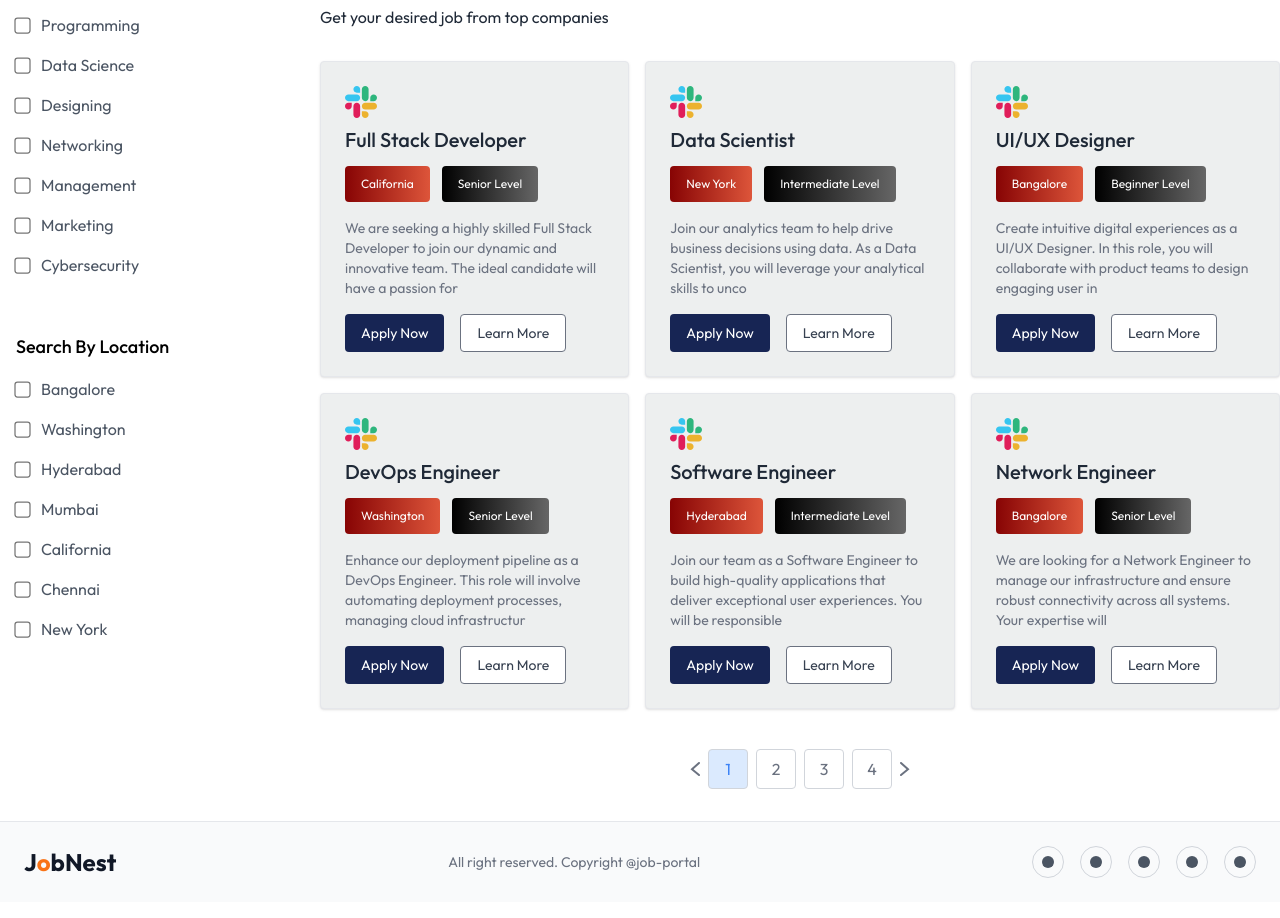
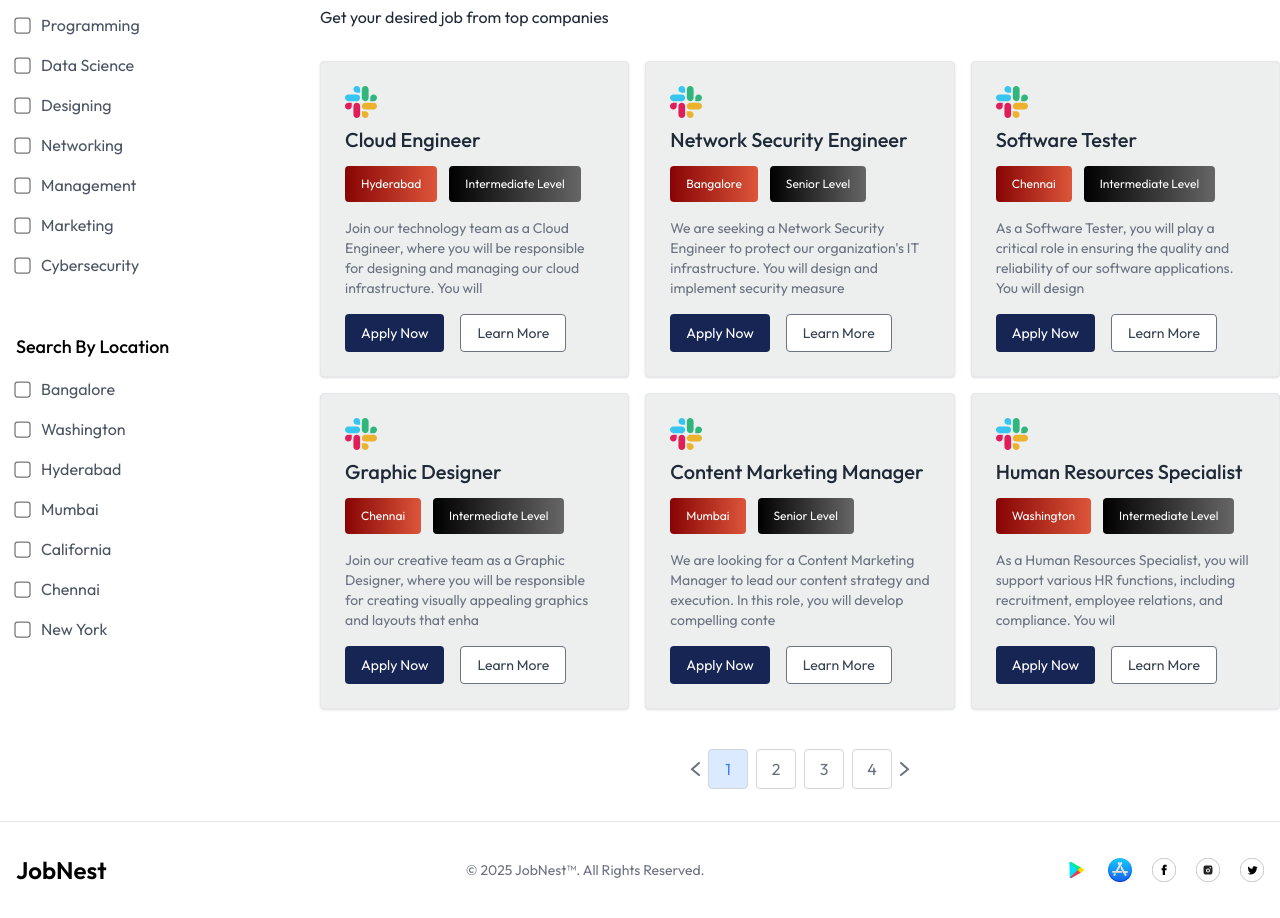
Before and after one commit to KamalpreetSinghVirk0022/JobNest, a React (Vite) app in the folder client/: page / in a window 1280 px wide. Shown: the part 660-1578 px from the top of the page. Built offline with nearby package versions, Linux system fonts and the light colour scheme; no server answers.

Commit message:
Second commit

```diff
--- a/client/src/components/AppDownload.jsx
+++ /dev/null
@@ -1,12 +0,0 @@
-import React from 'react'
-import { assets } from '../assets/assets'
-
-const FotterSection = () => {
-  return (
-    <div className='container px-4 2xl:px-20 mx-auto my-20'>
-
-    </div>
-  )
-}
-
-export default FotterSection
--- a/client/src/components/FotterSection.jsx
+++ b/client/src/components/FotterSection.jsx
@@ -1,62 +1,63 @@
-import React from 'react'
+import React from 'react';
+import { assets } from '../assets/assets';
 
-const FooterSection = () => {
+// A single icon component for better reusability and cleaner code
+const SocialIcon = ({ href, children }) => (
+  <a href={href} target="_blank" rel="noopener noreferrer" className="text-gray-500 hover:opacity-75 transition-opacity duration-300">
+    {children}
+  </a>
+);
+
+export default function Footer() {
   return (
-    <footer className="bg-gray-50 border-t border-gray-200 py-6 px-6">
-      <div className="max-w-7xl mx-auto flex items-center justify-between">
-        {/* Logo */}
-        <div className="flex items-center">
-          <h2 className="text-2xl font-bold text-gray-900">
-            J<span className="text-orange-500">o</span>bNest
-          </h2>
-        </div>
+    <footer className="bg-white dark:bg-gray-900 w-full border-t border-gray-200 dark:border-gray-700">
+      <div className="mx-auto w-full max-w-screen-xl p-4 py-6 lg:py-8">
+        <div className="flex flex-col md:flex-row items-center justify-between">
+          {/* Left Side: Logo */}
+          <div className="mb-4 md:mb-0">
+            <a href="#" className="flex items-center">
+              {/* You can replace this with your actual logo SVG or Image */}
+              <span className="self-center text-2xl font-semibold whitespace-nowrap dark:text-white">JobNest</span>
+            </a>
+          </div>
 
-        {/* Copyright */}
-        <div className="text-gray-500 text-sm">
-          All right reserved. Copyright @job-portal
-        </div>
+          {/* Center: Copyright Text */}
+          <div className="text-sm text-gray-500 text-center dark:text-gray-400 mb-4 md:mb-0">
+            © {new Date().getFullYear()} JobNest™. All Rights Reserved.
+          </div>
 
-        {/* Social Icons */}
-        <div className="flex items-center gap-4">
-          <a
-            href="#"
-            className="w-8 h-8 flex items-center justify-center rounded-full border border-gray-300 text-gray-600 hover:bg-orange-500 hover:text-white hover:border-orange-500 transition-colors duration-200"
-            aria-label="Google Play Store"
-          >
-            <div className="w-3 h-3 bg-current rounded-full"></div>
-          </a>
-          <a
-            href="#"
-            className="w-8 h-8 flex items-center justify-center rounded-full border border-gray-300 text-gray-600 hover:bg-orange-500 hover:text-white hover:border-orange-500 transition-colors duration-200"
-            aria-label="Apple App Store"
-          >
-            <div className="w-3 h-3 bg-current rounded-full"></div>
-          </a>
-          <a
-            href="#"
-            className="w-8 h-8 flex items-center justify-center rounded-full border border-gray-300 text-gray-600 hover:bg-orange-500 hover:text-white hover:border-orange-500 transition-colors duration-200"
-            aria-label="Facebook"
-          >
-            <div className="w-3 h-3 bg-current rounded-full"></div>
-          </a>
-          <a
-            href="#"
-            className="w-8 h-8 flex items-center justify-center rounded-full border border-gray-300 text-gray-600 hover:bg-orange-500 hover:text-white hover:border-orange-500 transition-colors duration-200"
-            aria-label="Twitter"
-          >
-            <div className="w-3 h-3 bg-current rounded-full"></div>
-          </a>
-          <a
-            href="#"
-            className="w-8 h-8 flex items-center justify-center rounded-full border border-gray-300 text-gray-600 hover:bg-orange-500 hover:text-white hover:border-orange-500 transition-colors duration-200"
-            aria-label="Instagram"
-          >
-            <div className="w-3 h-3 bg-current rounded-full"></div>
-          </a>
+          {/* Right Side: Social Media Icons */}
+          <div className="flex space-x-5 rtl:space-x-reverse">
+            {/* Replace the src in the <img> tags below with the actual paths to your SVG files.
+              For example, if your icons are in a public/icons folder, the path would be "/icons/play-store.svg".
+            */}
+            <SocialIcon href="#">
+              <img src={assets.play_store} alt="Google Play" className="w-6 h-6" />
+              <span className="sr-only">Google Play page</span>
+            </SocialIcon>
+
+            <SocialIcon href="#">
+               <img src={assets.app_store} alt="Apple App Store" className="w-6 h-6" />
+              <span className="sr-only">Apple App Store page</span>
+            </SocialIcon>
+
+            <SocialIcon href="#">
+              <img src={assets.facebook_icon} alt="Facebook" className="w-6 h-6" />
+              <span className="sr-only">Facebook page</span>
+            </SocialIcon>
+
+            <SocialIcon href="#">
+              <img src={assets.instagram_icon} alt="Instagram" className="w-6 h-6" />
+              <span className="sr-only">Instagram community</span>
+            </SocialIcon>
+
+            <SocialIcon href="#">
+              <img src={assets.twitter_icon} alt="Twitter" className="w-6 h-6" />
+              <span className="sr-only">Twitter page</span>
+            </SocialIcon>
+          </div>
         </div>
       </div>
     </footer>
   );
-};
-
-export default FooterSection;
+}
--- a/client/src/components/JobListing.jsx
+++ b/client/src/components/JobListing.jsx
@@ -1,4 +1,4 @@
-import React, { useContext, useState } from "react";
+import React, { useContext, useEffect, useState } from "react";
 import { AppContext } from "../context/AppContext";
 import { assets, JobCategories, JobLocations } from "../assets/assets";
 import JobCard from "./JObCard";
@@ -7,6 +7,43 @@ const JobListing = () => {
   const { isSearched, searchFilter, setSearchFilter, jobs } = useContext(AppContext);
   const [showFilter, setShowFilter] = useState(false);
   const [currentPage,setCurrentPage]=useState(1);
+  const [selectedCategories,setSelectedCategories]=useState([]);
+  const [selectedLocations,setSelectedLocations]=useState([]);
+  const [filteredJobs,setFilteredJobs]=useState(jobs);
+
+
+  const handleCategoryChange=(category) =>{
+    setSelectedCategories(
+      prev => prev.includes(category) ? prev.filter(c=> c !== category) : [...prev,category]
+    )
+  }
+
+useEffect(()=>{
+const matchesCategory=job=>selectedCategories.length===0 || selectedCategories.includes(job.category)
+
+const matchesLocation=job=>selectedLocations.length===0 || selectedLocations.includes(job.location)
+
+const matchesTitle=job =>searchFilter.title === "" || job.title.toLowerCase().includes(searchFilter.title.toLowerCase())
+
+const matchesSearchLocation= job=>searchFilter.location === "" || job.location.toLowerCase().includes(searchFilter.location.toLowerCase())
+
+
+const newFilteredJobs=jobs.slice().reverse().filter(
+  job => matchesCategory(job) && matchesLocation(job) && matchesTitle(job) && matchesSearchLocation(job)
+)
+
+setFilteredJobs(newFilteredJobs)
+setCurrentPage(1)
+
+},[jobs,selectedCategories,selectedLocations,searchFilter])
+
+
+  const handlelocationChange=(location) =>{
+    setSelectedLocations(
+      prev => prev.includes(location) ? prev.filter(c=> c !== location) : [...prev,location]
+    )
+  }
+
   return (
     <div className="container 2xl:px-20 mx-auto flex flex-col lg:flex-row max-lg:space-y-8 py-8">
       {/*Sidebar */}
@@ -56,7 +93,12 @@ const JobListing = () => {
           <ul className="space-y-4 text-gray-600">
             {JobCategories.map((category, index) => (
               <li className="flex gap-3 items-center" key={index}>
-                <input className="scale-125" type="checkbox" name="" id="" />
+                <input
+                 className="scale-125"
+                 type="checkbox"
+                 onChange={()=> handleCategoryChange(category)}
+                 checked={selectedCategories.includes(category)}
+                 />
                 {category}
               </li>
 
@@ -70,7 +112,11 @@ const JobListing = () => {
           <ul className="space-y-4 text-gray-600">
             {JobLocations.map((location, index) => (
               <li className="flex gap-3 items-center" key={index}>
-                <input className="scale-125" type="checkbox" name="" id="" />
+                <input
+                className="scale-125"
+                type="checkbox"
+                onChange={()=> handlelocationChange(location)}
+                 checked={selectedLocations.includes(location)} />
                 {location}
               </li>
             ))}
@@ -85,25 +131,25 @@ const JobListing = () => {
         </h3>
         <p className="mb-8">Get your desired job from top companies</p>
         <div className=" grid grid-cols-1 sm:grid-cols-2 xl:grid-cols-3 gap-4 ">
-          {jobs.slice((currentPage-1)*6,currentPage*6).map((job,index)=>(
+          {filteredJobs.slice((currentPage-1)*6,currentPage*6).map((job,index)=>(
             <JobCard key={index} job={job} />
           ))}
 
           </div>
 
           {/* pagination */}
-          {jobs.length > 0 && (
+          {filteredJobs.length > 0 && (
             <div className="flex items-center justify-center space-x-2 mt-10">
             <a href="#job-list">
               <img onClick={() => setCurrentPage(Math.max(currentPage-1),1)} src={assets.left_arrow_icon} alt="" />
             </a>
-            {Array.from({length: Math.ceil(jobs.length/6)}).map((_,index)=>(
-              <a href="#job-list">
+            {Array.from({length: Math.ceil(filteredJobs.length/6)}).map((_,index)=>(
+              <a key={index} href="#job-list">
                 <button onClick={() => setCurrentPage(index+1)} className={`w-10 h-10 flex items-center justify-center border border-gray-300 rounded ${currentPage===index+1 ? 'bg-blue-100 text-blue-500' : 'text-gray-500'}`}>{index+1}</button>
               </a>
             ))}
              <a href="#job-list">
-              <img onClick={()=>setCurrentPage(Math.min(currentPage+1,Math.ceil(jobs.length/6)))} src={assets.right_arrow_icon} alt="" />
+              <img onClick={()=>setCurrentPage(Math.min(currentPage+1,Math.ceil(filteredJobs.length/6)))} src={assets.right_arrow_icon} alt="" />
             </a>
           </div>)}
       </section>
--- /dev/null
+++ b/client/src/components/Loading.jsx
@@ -0,0 +1,11 @@
+import React from 'react'
+
+const Loading = () => {
+  return (
+    <div className='min-h-screen flex items-center justify-center'>
+      <div className='w-20 h-20 border-4 border-gray-300 border-t-4 border-t-blue-400 rounded-full animate-spin'></div>
+    </div>
+  )
+}
+
+export default Loading
--- a/client/src/pages/ApplyJob.jsx
+++ b/client/src/pages/ApplyJob.jsx
@@ -1,8 +1,41 @@
-import React from 'react'
+import React, { useContext, useEffect, useState } from 'react'
+import { useParams } from 'react-router-dom'
+import { AppContext } from '../context/AppContext'
+import { jobsData } from '../assets/assets'
+import Loading from '../components/Loading'
+import Navbar from '../components/Navbar'
 
 const ApplyJob = () => {
-  return (
-    <div>ApplyJob</div>
+
+  const { id }=useParams()
+
+  const [JobData,setJobData]=useState(null)
+
+  const { jobs }=useContext(AppContext)
+
+  const fetchJob=async () => {
+    const data=jobs.filter(job=>job._id===id)
+    if(data.length!==0){
+      setJobData(data[0])
+      console.log(data[0])
+    }
+  }
+
+  useEffect(() =>{
+    if(jobs.length>0){
+      fetchJob()
+    }
+  },[id, jobs])
+
+  return JobData ?(
+    <>
+
+     <Navbar />
+
+
+    </>
+  ) :(
+   <Loading />
   )
 }
 
```
Also changed, not shown: client/src/components/JobCard.jsx (+7 -2 lines), client/src/assets/app_store.svg, client/src/assets/play_store.svg.
